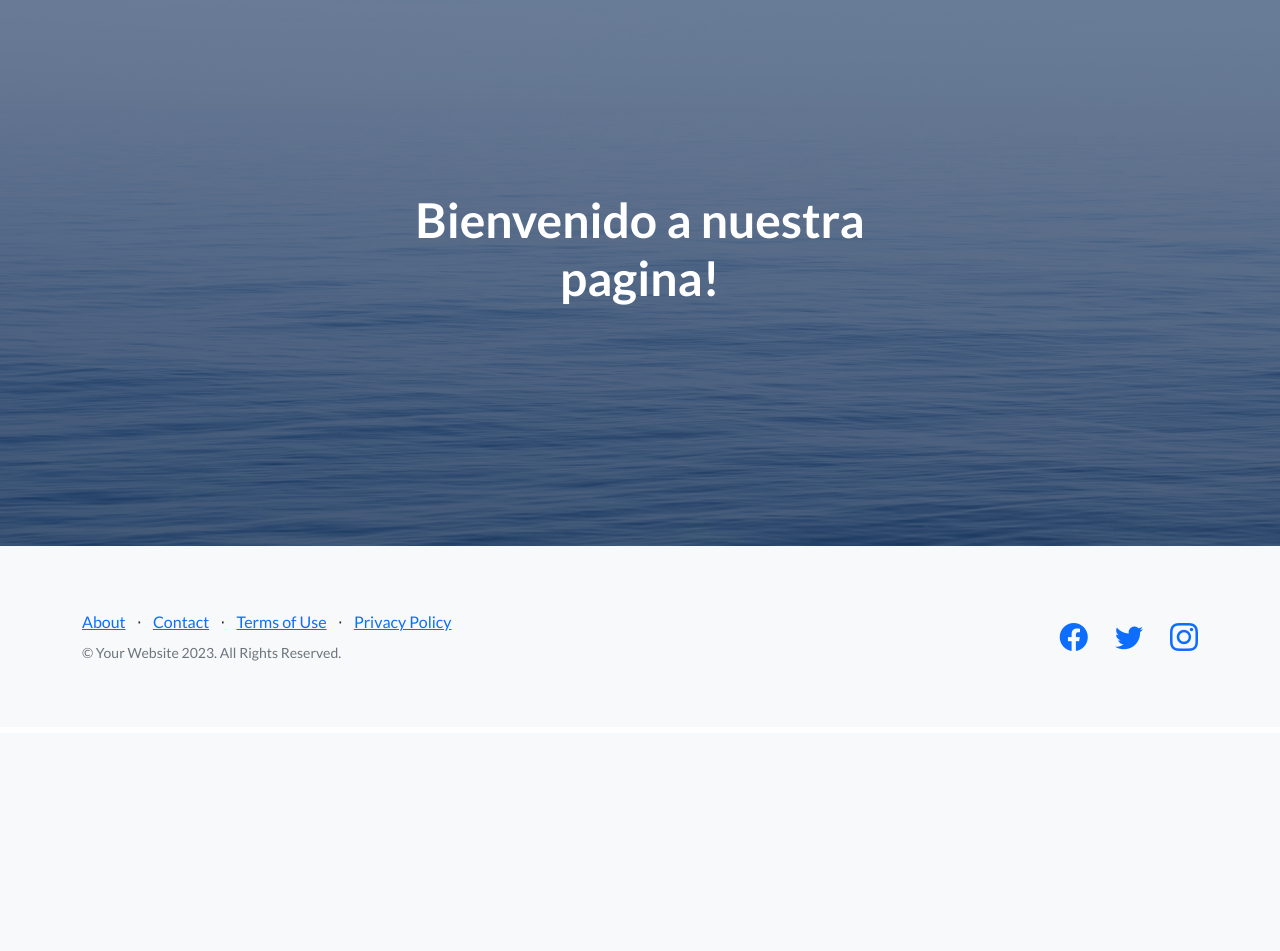
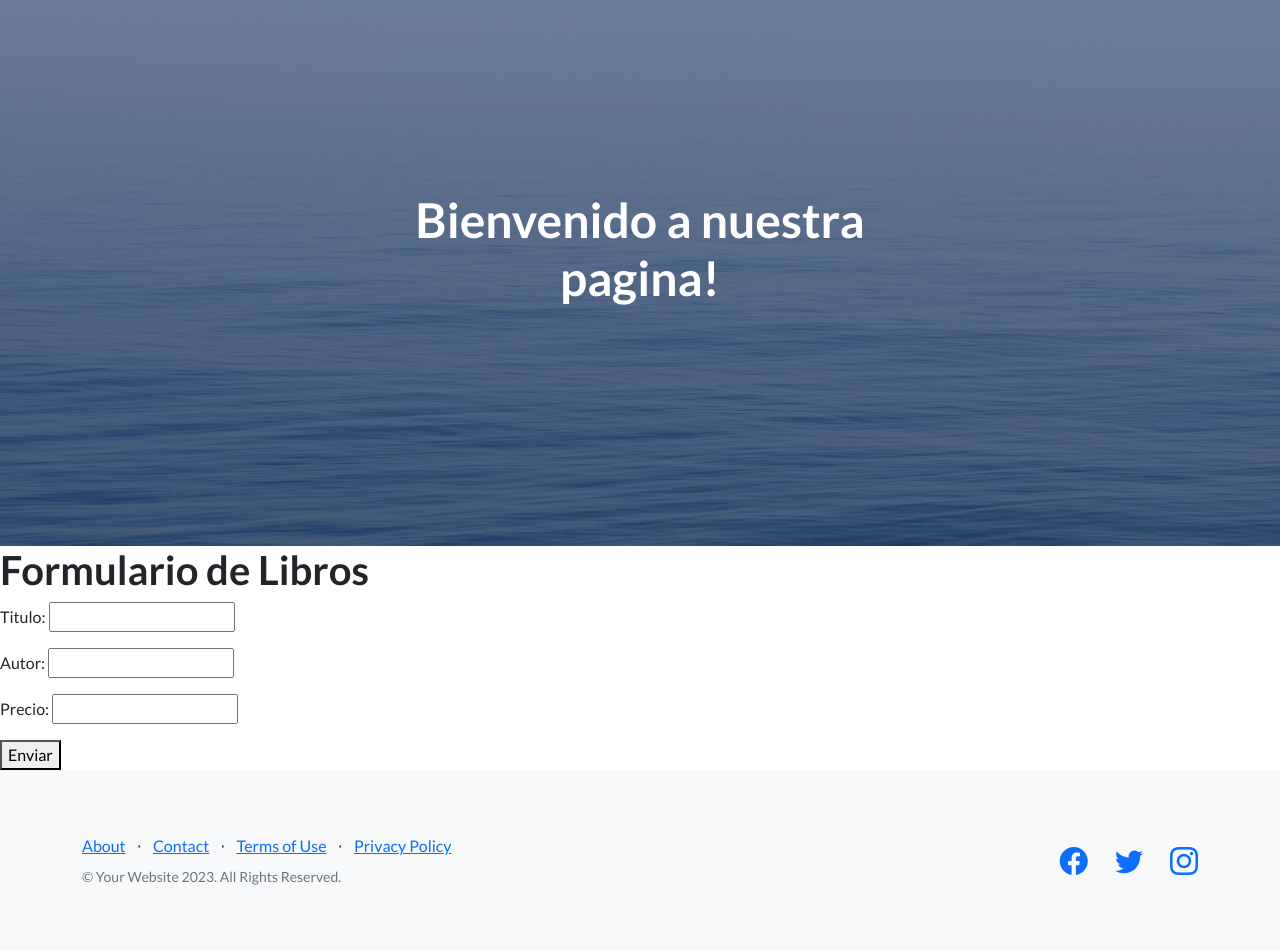
Before and after one commit to FedericoPaal/Proyecto_Final_Paal, a Django app: page /App-Tercera-Pre-Entrega-Paal/libro/ in a window 1280 px wide. Shown: the part 67-1018 px from the top of the page. Before the commit the page ends 728 px from the top, so only its background shows below. Run offline with Django 4.2, Linux system fonts and the light colour scheme; some libraries are stand-ins or nearby versions.

Commit message:
Hicimos formularios // Creamos un buscador // Mejore la vista en el navegador de inicio

```diff
--- a/App_Tercera_Pre_Entrega_Paal/Templates/libro.html
+++ b/App_Tercera_Pre_Entrega_Paal/Templates/libro.html
@@ -2,4 +2,12 @@
 
 {% block libro %}
 
+    <h1> Formulario de Libros </h1>
+
+    <form action="{% url 'Libros' %}" method="post">{% csrf_token %}
+
+        {{mi_formulario.as_p}}
+
+        <button type="submit"> Enviar </button>
+    </form>
 {% endblock libro %}
--- a/App_Tercera_Pre_Entrega_Paal/Templates/padre.html
+++ b/App_Tercera_Pre_Entrega_Paal/Templates/padre.html
@@ -39,10 +39,25 @@
                 </div>
             </div>
         </header>
+        <!-- inicio.html -->
+        {% block inicio %}
+        {% endblock inicio %}
 
-        {% block inicio %}
+        <!-- novedad.html -->
+        {% block novedad %}
+        {% endblock novedad %}
 
-        {% endblock inicio %}
+        <!-- libro.html -->
+        {% block libro %}
+        {% endblock libro %}
+
+        <!-- merchandising.html -->
+        {% block merchandising %}
+        {% endblock merchandising %}
+
+        <!-- consulta.html -->
+        {% block consulta %}
+        {% endblock consulta %}
 
         <!-- Footer-->
         <footer class="footer bg-light">
--- /dev/null
+++ b/App_Tercera_Pre_Entrega_Paal/forms.py
@@ -0,0 +1,27 @@
+from django import forms
+
+class Novedades_Formulario(forms.Form):
+
+    titulo = forms.CharField(max_length=40)
+    autor = forms.CharField(max_length=40)
+    precio = forms.CharField(max_length=40)
+
+
+class Libros_Formulario(forms.Form):
+
+    titulo = forms.CharField(max_length=40)
+    autor = forms.CharField(max_length=40)
+    precio = forms.CharField(max_length=40)
+
+
+class Merchandising_Formulario(forms.Form):
+
+    nombre = forms.CharField(max_length=40)
+    precio = forms.CharField(max_length=40)
+
+
+class Consultas_Formulario(forms.Form):
+
+    nombre = forms.CharField(max_length=40)
+    email = forms.EmailField(max_length=40)
+    consulta = forms.CharField(max_length=1000)
--- a/App_Tercera_Pre_Entrega_Paal/urls.py
+++ b/App_Tercera_Pre_Entrega_Paal/urls.py
@@ -7,5 +7,6 @@ urlpatterns = [
     path('libro/', libro, name="Libros"),
     path('merchandising/', merchandising, name="Merchandising"),
     path('consulta/', consulta, name="Consultas"),
-
+    path('busqueda-objetos/', busqueda_objetos, name="Busqueda_Objetos"),
+    path('buscar/', buscar, name="Buscar"),
 ]
--- a/App_Tercera_Pre_Entrega_Paal/views.py
+++ b/App_Tercera_Pre_Entrega_Paal/views.py
@@ -1,6 +1,7 @@
 from django.shortcuts import render
-from django.http import HttpResponse
+from django.http import HttpResponse, HttpRequest
 from .models import *
+from .forms import *
 
 # Create your views here.
 def inicio(req):
@@ -8,16 +9,83 @@ def inicio(req):
 
 
 def novedad(req):
-    return render(req, "novedad.html")
+
+    if req.method == "POST":
+        mi_formulario = Novedades_Formulario(req.POST)
+
+        if mi_formulario.is_valid():
+            data = mi_formulario.cleaned_data
+            _novedad = Novedad(titulo=data["titulo"], autor=data["autor"], precio=data["precio"])
+            _novedad.save()
+
+            return render(req, "inicio.html")
+    else:
+        mi_formulario = Novedades_Formulario()
+        return render(req, "novedad.html", {"mi_formulario": mi_formulario})
 
 
 def libro(req):
-    return render(req, "libro.html")
+
+    if req.method == "POST":
+        mi_formulario = Libros_Formulario(req.POST)
+
+        if mi_formulario.is_valid():
+            data = mi_formulario.cleaned_data
+            _novedad = Novedad(titulo=data["titulo"], autor=data["autor"], precio=data["precio"])
+            _novedad.save()
+
+            return render(req, "inicio.html")
+    else:
+        mi_formulario = Libros_Formulario()
+        return render(req, "libro.html", {"mi_formulario": mi_formulario})
 
 
 def merchandising(req):
-    return render(req, "merchandising.html")
+
+    if req.method == "POST":
+        mi_formulario = Merchandising_Formulario(req.POST)
+
+        if mi_formulario.is_valid():
+            data = mi_formulario.cleaned_data
+            _novedad = Novedad(nombre=data["nombre"], precio=data["precio"])
+            _novedad.save()
+
+            return render(req, "inicio.html")
+    else:
+        mi_formulario = Merchandising_Formulario()
+        return render(req, "merchandising.html", {"mi_formulario": mi_formulario})
 
 
 def consulta(req):
-    return render(req, "consulta.html")
+
+    if req.method == "POST":
+        mi_formulario = Consultas_Formulario(req.POST)
+
+        if mi_formulario.is_valid():
+            data = mi_formulario.cleaned_data
+            _novedad = Novedad(nombre=data["nombre"], email=data["email"], precio=data["precio"])
+            _novedad.save()
+
+            return render(req, "inicio.html")
+    else:
+        mi_formulario = Consultas_Formulario()
+        return render(req, "consulta.html", {"mi_formulario": mi_formulario})
+
+
+def busqueda_objetos(req):
+    return render(req, "inicio.html")
+
+def buscar(req: HttpRequest):
+
+    if req.GET["producto"]:
+        producto = req.GET["producto"]
+
+        novedades = Novedad.objects.filter(titulo__icontains=producto)
+        #libro = Libro.objects.get(titulo=producto)
+        #merchandising =  Merchandising.objects.get(nombre=producto)
+
+        productos = novedades
+
+        return render(req, "inicio.html", {"productos": productos})
+    else:
+        return HttpResponse(f"No se encontro en la busqueda")
```
Also changed, not shown: App_Tercera_Pre_Entrega_Paal/Templates/consulta.html (+8 -0 lines), App_Tercera_Pre_Entrega_Paal/Templates/inicio.html (+24 -2 lines), App_Tercera_Pre_Entrega_Paal/Templates/merchandising.html (+8 -0 lines), App_Tercera_Pre_Entrega_Paal/Templates/novedad.html (+8 -0 lines), README.md (added), db.sqlite3.
